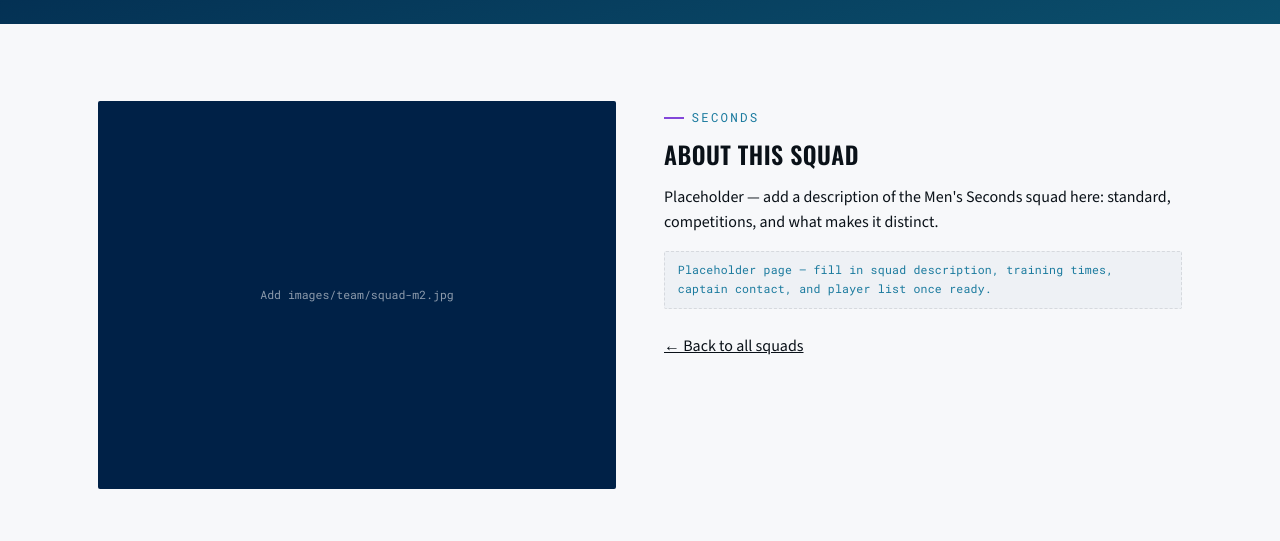
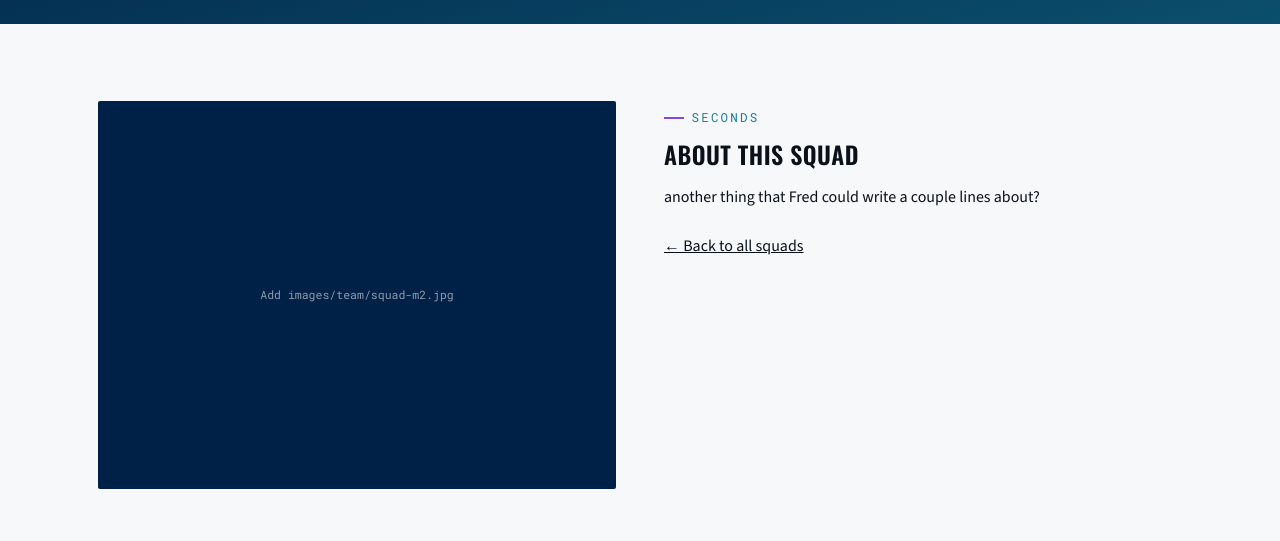
Before and after one commit to Mixalis86/ouwpc-website-2027, a plain HTML site: page squads-m2.html in a window 1280 px wide. Shown: the part 259-800 px from the top of the page. Drawn offline with nearby package versions, Linux system fonts and the light colour scheme.

Commit message:
Update squads-m2.html

```diff
--- a/squads-m2.html
+++ b/squads-m2.html
@@ -53,8 +53,7 @@
         <div>
           <p class="eyebrow">Seconds</p>
           <h2>About this squad</h2>
-          <p style="margin-top:1rem;">Placeholder — add a description of the Men's Seconds squad here: standard, competitions, and what makes it distinct.</p>
-          <p class="upload-note">Placeholder page — fill in squad description, training times, captain contact, and player list once ready.</p>
+          <p style="margin-top:1rem;">another thing that Fred could write a couple lines about?</p>
           <p style="margin-top:1.5rem;"><a href="squads.html" style="text-decoration:underline;">&larr; Back to all squads</a></p>
         </div>
       </div>
```
